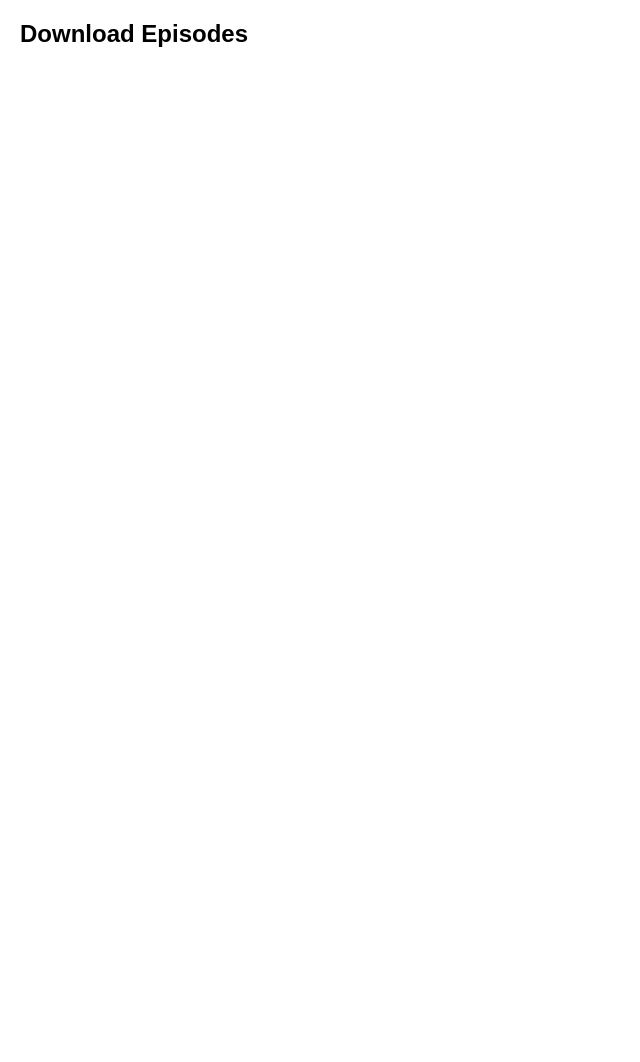
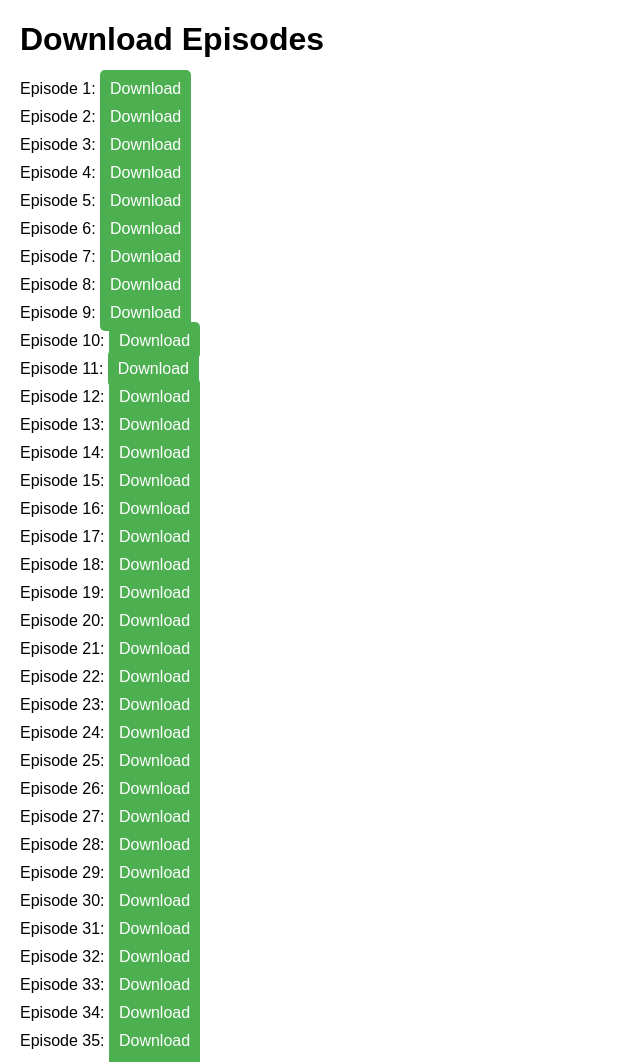
Before and after one commit to www3012/kyuuranger-dubbing, a plain HTML site: page index.html in a window 1280 px wide. Shown: the top 1062 px of the page, without its empty margins (0-640 px from the left). Before the commit the page ends 800 px from the top, so only its background shows below. Drawn offline with Linux system fonts and the light colour scheme.

Commit message:
Update index.html

```diff
--- a/index.html
+++ b/index.html
@@ -3,62 +3,65 @@
 <head>
     <meta charset="UTF-8">
     <meta name="viewport" content="width=device-width, initial-scale=1.0">
-    <title>Episode Download List</title>
+    <title>Download Episodes</title>
     <style>
         body {
             font-family: Arial, sans-serif;
             margin: 20px;
         }
-        .episode-container {
-            margin-bottom: 15px;
+        .episode-list {
+            list-style: none;
+            padding: 0;
+        }
+        .episode-item {
+            margin: 10px 0;
         }
         .download-button {
+            padding: 10px;
             background-color: #4CAF50;
             color: white;
             border: none;
-            padding: 10px 15px;
+            border-radius: 5px;
             cursor: pointer;
+            text-decoration: none;
+        }
+        .download-button:hover {
+            background-color: #45a049;
         }
     </style>
 </head>
 <body>
 
-    <h2>Download Episodes</h2>
-    <div id="episodeList"></div>
+    <h1>Download Episodes</h1>
+    <ul class="episode-list" id="episodeList"></ul>
 
     <script>
-        // Load the JSON file
-        fetch('episode.json')
-            .then(response => response.json())
-            .then(data => {
+        // Fungsi untuk fetch data dari episode.json
+        async function loadEpisodes() {
+            try {
+                const response = await fetch('episode.json');
+                if (!response.ok) {
+                    throw new Error('Gagal mengambil data');
+                }
+                const data = await response.json();
                 const episodeList = document.getElementById('episodeList');
-                data.episodes.forEach(episode => {
-                    // Extract the Google Drive file ID from the link
-                    const fileId = episode.link.split('/d/')[1].split('/')[0];
-                    const downloadLink = `https://drive.usercontent.google.com/download?id=${fileId}`;
 
-                    // Create the episode container
-                    const episodeContainer = document.createElement('div');
-                    episodeContainer.className = 'episode-container';
+                data.episodes.forEach(ep => {
+                    const listItem = document.createElement('li');
+                    listItem.className = 'episode-item';
+                    listItem.innerHTML = `
+                        Episode ${ep.episode}:
+                        <a href="${ep.link}" target="_blank" class="download-button">Download</a>
+                    `;
+                    episodeList.appendChild(listItem);
+                });
+            } catch (error) {
+                console.error('Error:', error);
+            }
+        }
 
-                    // Add episode number
-                    const episodeNumber = document.createElement('span');
-                    episodeNumber.textContent = `Episode ${episode.episode}: `;
-                    episodeContainer.appendChild(episodeNumber);
-
-                    // Add download button
-                    const downloadButton = document.createElement('a');
-                    downloadButton.href = downloadLink;
-                    downloadButton.textContent = 'Download';
-                    downloadButton.className = 'download-button';
-                    downloadButton.setAttribute('download', `Episode_${episode.episode}.mp4`);
-                    episodeContainer.appendChild(downloadButton);
-
-                    // Append to episode list
-                    episodeList.appendChild(episodeContainer);
-                });
-            })
-            .catch(error => console.error('Error loading the JSON file:', error));
+        // Panggil fungsi untuk load episode
+        loadEpisodes();
     </script>
 
 </body>
```
